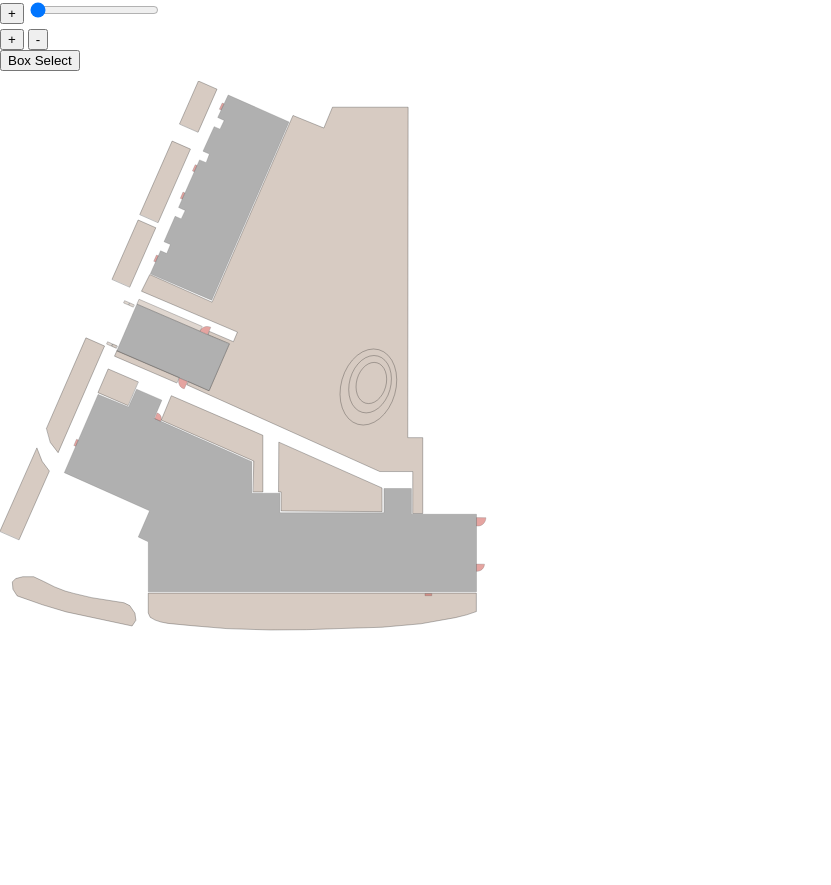
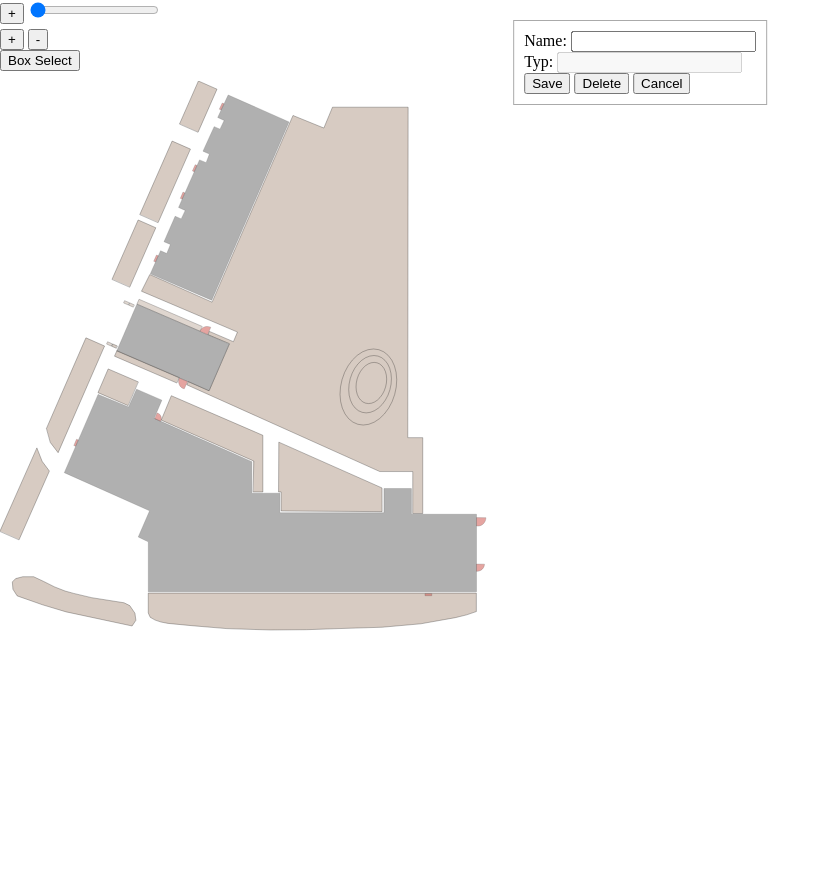
Before and after one commit to heeplr/gardenmap, a Flask app: page / in a window 1280 px wide. Shown: the whole page, without its empty margins (0-831 px from the left). Run offline with Flask 3, Linux system fonts and the light colour scheme; data that the repository does not hold is empty.

Commit message:
always show edit-dialog; select plant on click; implement shift-select

```diff
--- a/templates/index.html
+++ b/templates/index.html
@@ -8,7 +8,7 @@
         #toolbar { margin-bottom: 10px; }
         #plants { display: none; position: absolute; background: #fff; border: 1px solid #ccc; max-height: 200px; overflow-y: scroll; width: 200px; z-index: 1; }
         .plants-item { padding: 5px; cursor: grab; border-bottom: 1px solid #eee; user-select: none; }
-        #edit-form { display: none; position: fixed; top: 20px; left: 50%; transform: translateX(-50%); background: #fff; padding: 10px; border: 1px solid #aaa; z-index: 10; }
+        #edit-form { position: fixed; top: 20px; left: 50%; transform: translateX(-50%); background: #fff; padding: 10px; border: 1px solid #aaa; z-index: 10; }
         #zoom-controls { margin-top: 5px; }
         svg { width: 100vw; height: 100vh; background: #ffffff; }
         image { cursor: grab; }
--- a/templates/main.js
+++ b/templates/main.js
@@ -11,6 +11,8 @@ let draggingImage = null;
 let droppedImage = null;
 let dragStart = { x: 0, y: 0 };
 let imageStart = { x: 0, y: 0 };
+
+let shiftKeyPressed = false;
 
 let boxSelectMode = false;
 let justSelected = false;
@@ -118,7 +120,7 @@ function updateGarden() {
         img.setAttribute("width", "0.5em");
         img.setAttribute("height", "0.5em");
         img.setAttribute("class", "draggable");
-        img.onclick = () => editPlant(plant);
+        img.onclick = () => boxSelectPlants({ x: plant.x, y: plant.y, width: 1, height: 1});
         img.id = plant.id;
         img.setAttribute("href", plant.vegetation[selectedMonth]);
         const title = document.createElement("title");
@@ -214,6 +216,42 @@ function toggleBoxSelect() {
     }
 }
 
+/* check if rectangle r1 is overlapping with rectangle r2 */
+function rectsOverlap(r1, r2) {
+    return !(r2.x > r1.x + r1.width ||
+             r2.x + r2.width < r1.x ||
+             r2.y > r1.y + r1.height ||
+             r2.y + r2.height < r1.y);
+}
+
+/* select plants according to array of images */
+function boxSelectPlants(box) {
+    /* deselect all if shift key is not pressed */
+    if(!shiftKeyPressed) {
+        clearSelection();
+    }
+
+    let selected = Array.from(svg.querySelectorAll('image')).filter(img => {
+        const ix = parseFloat(img.getAttribute("x"));
+        const iy = parseFloat(img.getAttribute("y"));
+        const iw = parseFloat(img.getAttribute("width"));
+        const ih = parseFloat(img.getAttribute("height"));
+        const imgBox = { x: ix, y: iy, width: iw, height: ih };
+        return rectsOverlap(box, imgBox);
+    });
+
+    /* append to current selection if shift-key is pressed */
+    if(shiftKeyPressed) {
+        selectedPlants.push(...selected);
+    }
+    /* replace current selection */
+    else {
+        selectedPlants = selected;
+    }
+    /* add class to selected plants */
+    selectedPlants.forEach(p => p.classList.add("selected-plant"));
+}
+
 /* unselect all selected plants */
 function clearSelection() {
     selectedPlants.forEach(p => p.classList.remove("selected-plant"));
@@ -224,13 +262,6 @@ function clearSelection() {
     }
 }
 
-/* check if rectangle r1 is overlapping with rectangle r2 */
-function rectsOverlap(r1, r2) {
-    return !(r2.x > r1.x + r1.width ||
-             r2.x + r2.width < r1.x ||
-             r2.y > r1.y + r1.height ||
-             r2.y + r2.height < r1.y);
-}
 
 // ---------- Helpers ----------
 /* calculate transformed SVG coordinates from event's screen coordinates */
@@ -346,20 +377,7 @@ svg.addEventListener("mouseup", (e) => {
         const w = parseFloat(selectionRect.getAttribute("width"));
         const h = parseFloat(selectionRect.getAttribute("height"));
 
-        clearSelection();
-
-        const selBox = { x, y, width: w, height: h };
-        selectedPlants = Array.from(svg.querySelectorAll('image')).filter(img => {
-            const ix = parseFloat(img.getAttribute("x"));
-            const iy = parseFloat(img.getAttribute("y"));
-            const iw = parseFloat(img.getAttribute("width"));
-            const ih = parseFloat(img.getAttribute("height"));
-            const imgBox = { x: ix, y: iy, width: iw, height: ih };
-            return rectsOverlap(selBox, imgBox);
-        });
-
-        /* add class to selected plants */
-        selectedPlants.forEach(p => p.classList.add("selected-plant"));
+        boxSelectPlants({ x, y, width: w, height: h });
 
         /* end selection */
         selectionStart = null;
@@ -421,7 +439,7 @@ svg.addEventListener("drop", (event) => {
     event.preventDefault();
 });
 
-// Deselect on click outside
+/* deselect on click outside */
 svg.addEventListener("click", (e) => {
     if (boxSelectMode && e.target.tagName === 'svg' && !justSelected) {
         clearSelection();
@@ -430,6 +448,14 @@ svg.addEventListener("click", (e) => {
     justSelected = false;
 });
 
+/* detect keypresses */
+window.onkeydown = (e) => {
+    shiftKeyPressed = !e.shiftKey;
+}
+
+window.onkeyup = (e) => {
+    shiftKeyPressed = !e.shiftKey;
+}
 
 window.onload = () => {
     loadPlants();
```
